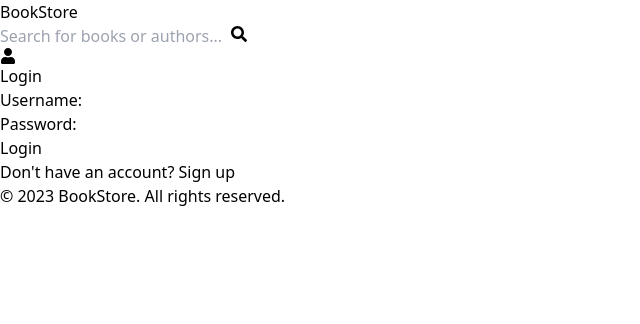
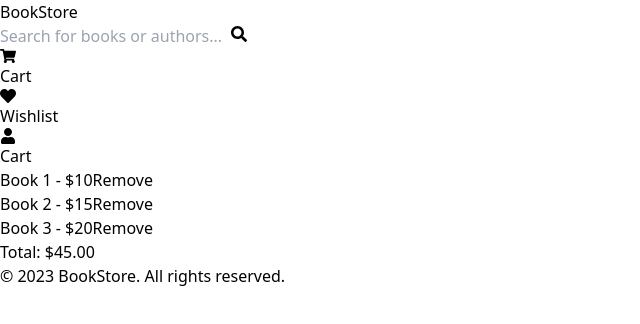
Before and after one commit to Saikat-Mukherjee/BasicBookStore, a React (Vite) app: page /cart in a window 1280 px wide. Before the commit this address led to /login. Shown: the top 324 px of the page, without its empty margins (0-640 px from the left). Built offline with nearby package versions, Linux system fonts and the light colour scheme.

Commit message:
Adding Pages for Cart, Wishlist and Product Page

```diff
--- a/src/App.jsx
+++ b/src/App.jsx
@@ -8,6 +8,7 @@ import Login from './pages/Login';
 import Signup from './pages/Signup';
 import AdminPage from './pages/AdminPage';
 import ProtectedRoute from './components/ProtectedRoute';
+import ProductPage from './pages/ProductPage';
 
 function App() {
   return (
@@ -15,14 +16,17 @@ function App() {
       <Routes>
         <Route path="/" element={<Layout />} >
           {/* <ProtectedRoute index element={<Home />} /> */}
+          <Route path="cart" element={<Cart />} />
+          <Route path="wishlist" element={<Wishlist />} />
+          <Route path='product/:id' element={<ProductPage />} />
             <Route element={<ProtectedRoute />}>
               <Route path="signup" element={<Signup />} />
               <Route path='login' element={<Login />} />
               <Route index element={<Home />} />
               <Route path="admin" element={<AdminPage />} />
               <Route path="books" element={<BookList />} />
-              <Route path="wishlist" element={<Wishlist />} />
-              <Route path="cart" element={<Cart />} />
+             {/*  <Route path="wishlist" element={<Wishlist />} />
+              <Route path="cart" element={<Cart />} /> */}
           </Route>
         </Route>
         {/* Add more routes as needed */}
--- a/src/components/Header.jsx
+++ b/src/components/Header.jsx
@@ -1,5 +1,6 @@
 import React from 'react';
-import { FaSearch, FaUser } from 'react-icons/fa';
+import { Link } from 'react-router-dom';
+import { FaSearch, FaUser,FaShoppingCart, FaHeart } from 'react-icons/fa';
 import FaSearchComponent from './FaSearchComponent';
 import FaUserComponent from './FaUserComponent';
 import api from '../services/api';
@@ -19,15 +20,23 @@ const Header = () => {
 
     return (
         <header className="flex items-center justify-between p-4 bg-gray-800 text-white">
-            <div className="text-2xl font-bold">
-                <h1>BookStore</h1>
-            </div>
-            <FaSearchComponent onSearch={onSearch}/>
-            <div className="ml-4">
-                {/* <FaUser className="text-2xl" /> */}
-                <FaUserComponent />
-            </div>
-        </header>
+      <div className="text-2xl font-bold">
+        <Link to="/">BookStore</Link>
+        {/* <h1>BookStore</h1> */}
+      </div>
+      <FaSearchComponent onSearch={onSearch} />
+      <div className="flex items-center space-x-4">
+        <Link to="/cart" className="flex items-center">
+          <FaShoppingCart className="text-2xl" />
+          <span className="ml-2">Cart</span>
+        </Link>
+        <Link to="/wishlist" className="flex items-center">
+          <FaHeart className="text-2xl" />
+          <span className="ml-2">Wishlist</span>
+        </Link>
+        <FaUserComponent />
+      </div>
+    </header>
     );
 };
 
--- a/src/pages/Cart.jsx
+++ b/src/pages/Cart.jsx
@@ -1,28 +1,44 @@
-import React from 'react';
+import React,{useState} from 'react';
 
-const Cart = ({ cartItems, onRemove }) => {
+const Cart = () => {
     const getTotalPrice = () => {
         return cartItems.reduce((total, item) => total + item.price * item.quantity, 0);
     };
 
+const [cartItems, setCartItems] = useState([
+    { id: 1, name: 'Book 1', price: 10 , quantity: 1},
+    { id: 2, name: 'Book 2', price: 15 , quantity: 1},
+    { id: 3, name: 'Book 3', price: 20 , quantity: 1},
+    ]);
+
+    const onRemove = (itemId) => {
+    setCartItems(cartItems.filter(item => item.id !== itemId));
+    };
+
     return (
-        <div>
-            <h1>Shopping Cart</h1>
+        <div className="p-4">
+            <h2 className="text-2xl font-bold mb-4">Cart</h2>
             {cartItems.length === 0 ? (
-                <p>Your cart is empty</p>
+               <p className="text-gray-500">No items in the cart</p>
             ) : (
-                <div>
-                    {cartItems.map((item) => (
-                        <div key={item.id} className="cart-item">
-                            <h2>{item.title}</h2>
-                            <p>Author: {item.author}</p>
-                            <p>Price: ${item.price}</p>
-                            <p>Quantity: {item.quantity}</p>
-                            <button onClick={() => onRemove(item.id)}>Remove</button>
-                        </div>
-                    ))}
-                    <h2>Total Price: ${getTotalPrice().toFixed(2)}</h2>
+                <>
+                <ul className="space-y-4">
+                {cartItems.map(item => (
+                  <li key={item.id} className="flex justify-between items-center p-4 border rounded shadow">
+                    <span>{item.name} - ${item.price}</span>
+                    <button
+                      onClick={() => onRemove(item.id)}
+                      className="bg-red-500 text-white px-4 py-2 rounded hover:bg-red-700"
+                    >
+                      Remove
+                    </button>
+                  </li>
+                ))}
+              </ul>
+                <div className="mt-4 text-right">
+                    <span className="text-xl font-bold">Total: ${getTotalPrice().toFixed(2)}</span>
                 </div>
+            </>
             )}
         </div>
     );
--- /dev/null
+++ b/src/pages/ProductPage.jsx
@@ -0,0 +1,31 @@
+import React from 'react';
+import { useParams } from 'react-router-dom';
+const ProductPage = () => {
+    const { id } = useParams();
+    console.log("Product Id is =>",id);
+
+    const product = {
+        id: 1,
+        title: 'The Great Gatsby',
+        author: 'F. Scott Fitzgerald',
+        description: 'A novel set in the Jazz Age that tells the story of Jay Gatsby and his unrequited love for Daisy Buchanan.',
+        price: 10.99,
+        imageUrl: 'https://example.com/great-gatsby.jpg'
+    };
+
+    return (
+        <div className="product-page p-6 max-w-lg mx-auto bg-white rounded-xl shadow-md space-y-4">
+            <h1 className="text-2xl font-bold">{product.title}</h1>
+            <h2 className="text-xl text-gray-700">by {product.author}</h2>
+            <img className="w-full h-auto rounded" src={product.imageUrl} alt={product.title} />
+            <p className="text-gray-600">{product.description}</p>
+            <p className="text-lg font-semibold">Price: ${product.price}</p>
+        <div className="flex space-x-4">
+            <button className="px-4 py-2 bg-blue-500 text-white rounded hover:bg-blue-700">Add to Cart</button>
+            <button className="px-4 py-2 bg-gray-500 text-white rounded hover:bg-gray-700">Add to Wishlist</button>
+        </div>
+        </div>
+    );
+};
+
+export default ProductPage;
--- a/src/pages/Wishlist.jsx
+++ b/src/pages/Wishlist.jsx
@@ -1,18 +1,24 @@
-import React from 'react';
+import React,{useState} from 'react';
 
-const Wishlist = ({ wishlist }) => {
+const Wishlist = () => {
+
+    const [wishlistItems, setWishlistItems] = useState([
+        { id: 1, name: 'Wishlist Book 1', price: 12 },
+        { id: 2, name: 'Wishlist Book 2', price: 18 },
+        { id: 3, name: 'Wishlist Book 3', price: 25 },
+    ]);
+
     return (
-        <div>
-            <h1>Wishlist</h1>
-            {wishlist.length === 0 ? (
-                <p>No books in wishlist</p>
+        <div className="p-4">
+        <h2 className="text-2xl font-bold mb-4">Wishlist</h2>
+        {wishlistItems.length === 0 ? (
+          <p className="text-gray-500">No books in wishlist</p>
         ) : (
-                <ul>
-                    {wishlist.map((book) => (
-                        <li key={book.id}>
-                            <h2>{book.title}</h2>
-                            <p>{book.author}</p>
-                            <p>Price: ${book.price}</p>
+          <ul className="space-y-4">
+            {wishlistItems.map((book) => (
+              <li key={book.id} className="p-4 border rounded shadow">
+                <h3 className="text-xl font-semibold">{book.name}</h3>
+                <p className="text-gray-700">Price: ${book.price}</p>
               </li>
             ))}
           </ul>
```
Lines whose indentation alone changed are shown as unchanged.
